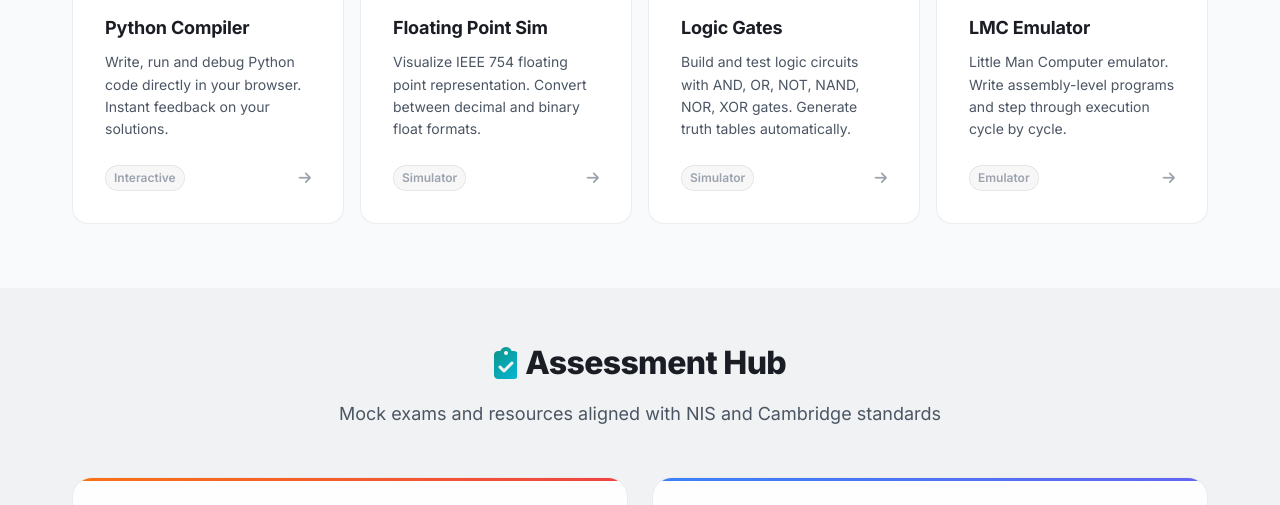
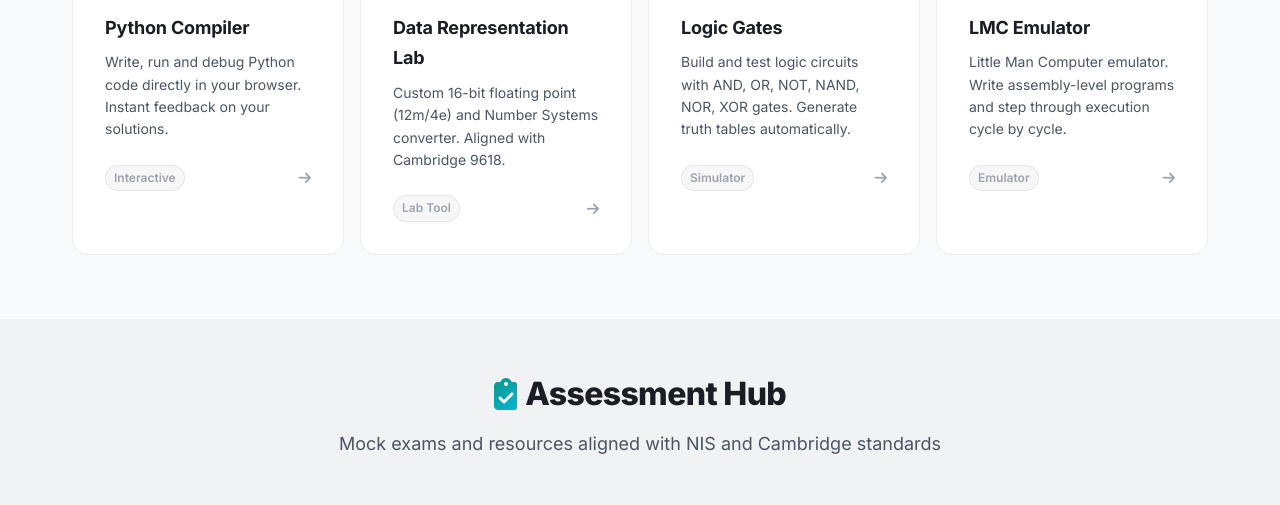
Before and after one commit to MrEralord/it-tea.github.io, a plain HTML site: page index.html in a window 1280 px wide. Shown: the part 1320-1825 px from the top of the page. Drawn offline with Linux system fonts and the light colour scheme.

Commit message:
Update index.html

```diff
--- a/index.html
+++ b/index.html
@@ -4,7 +4,7 @@
 <head>
   <meta charset="UTF-8">
   <meta name="viewport" content="width=device-width, initial-scale=1.0">
-  <title>IT-Tea.org — CS Knowledge Base | NIS 2025 & Cambridge 9618</title>
+  <title>mr. TEA — CS Knowledge Base | NIS 2025 & Cambridge 9618</title>
   <meta name="description"
     content="Structured CS knowledge base for grades 11-12. Aligned with NIS 2025 standards and Cambridge AS & A Level 9618. Python programming and CS theory.">
   <link rel="stylesheet" href="https://cdnjs.cloudflare.com/ajax/libs/font-awesome/6.5.1/css/all.min.css">
@@ -18,7 +18,7 @@
     <div class="header-inner">
       <a href="index.html" class="logo">
         <i class="fas fa-mug-hot logo-icon"></i>
-        <span class="logo-text">IT-Tea<span class="logo-dot">.org</span></span>
+        <span class="logo-text">mr. TEA</span>
       </a>
       <nav class="header-nav" id="header-nav">
         <a href="#lo-of-day">LO of the Day</a>
@@ -99,7 +99,9 @@
         </div>
         <div class="lab-grid">
 
-          <div class="lab-card" data-accent="python">
+          <div class="lab-card" data-accent="python"
+            onclick="window.open('https://www.programiz.com/python-programming/online-compiler/', '_blank')"
+            style="cursor: pointer;">
             <div class="lab-card-icon">
               <i class="fab fa-python"></i>
             </div>
@@ -111,19 +113,21 @@
             </div>
           </div>
 
-          <div class="lab-card" data-accent="float">
+          <div class="lab-card" data-accent="float" onclick="window.location.href='lab.html'" style="cursor: pointer;">
             <div class="lab-card-icon">
               <i class="fas fa-calculator"></i>
             </div>
-            <h3>Floating Point Sim</h3>
-            <p>Visualize IEEE 754 floating point representation. Convert between decimal and binary float formats.</p>
+            <h3>Data Representation Lab</h3>
+            <p>Custom 16-bit floating point (12m/4e) and Number Systems converter. Aligned with Cambridge 9618.</p>
             <div class="lab-card-footer">
-              <span class="lab-tag">Simulator</span>
+              <span class="lab-tag">Lab Tool</span>
               <i class="fas fa-arrow-right"></i>
             </div>
           </div>
 
-          <div class="lab-card" data-accent="logic">
+
+          <div class="lab-card" data-accent="logic" onclick="window.open('https://app.logic-gate.online', '_blank')"
+            style="cursor: pointer;">
             <div class="lab-card-icon">
               <i class="fas fa-microchip"></i>
             </div>
@@ -136,7 +140,8 @@
             </div>
           </div>
 
-          <div class="lab-card" data-accent="lmc">
+          <div class="lab-card" data-accent="lmc" onclick="window.open('https://peterhigginson.co.uk/lmc/', '_blank')"
+            style="cursor: pointer;">
             <div class="lab-card-icon">
               <i class="fas fa-terminal"></i>
             </div>
@@ -312,7 +317,7 @@
                 </ul>
               </div>
               <div class="topic-block">
-                <h4><a href="pages/11-cs-theory/lmc-simulator.html">LMC Simulator</a></h4>
+                <h4><a href="https://peterhigginson.co.uk/lmc/" target="_blank">LMC Simulator</a></h4>
                 <ul class="lo-list">
                   <li><span class="lo-code">11.5.1.3</span> analyze a simple program written in assembler</li>
                 </ul>
@@ -1521,10 +1526,10 @@
   <footer class="site-footer">
     <div class="footer-inner">
       <div class="footer-brand">
-        <i class="fas fa-mug-hot"></i> IT-Tea.org
+        <i class="fas fa-mug-hot"></i> mr. TEA
       </div>
       <p>NIS 2025 · Cambridge AS & A Level 9618</p>
-      <p class="footer-copy">&copy; 2025 IT-Tea.org — All rights reserved.</p>
+      <p class="footer-copy">&copy; 2025 mr. TEA — All rights reserved.</p>
     </div>
   </footer>
 
```
